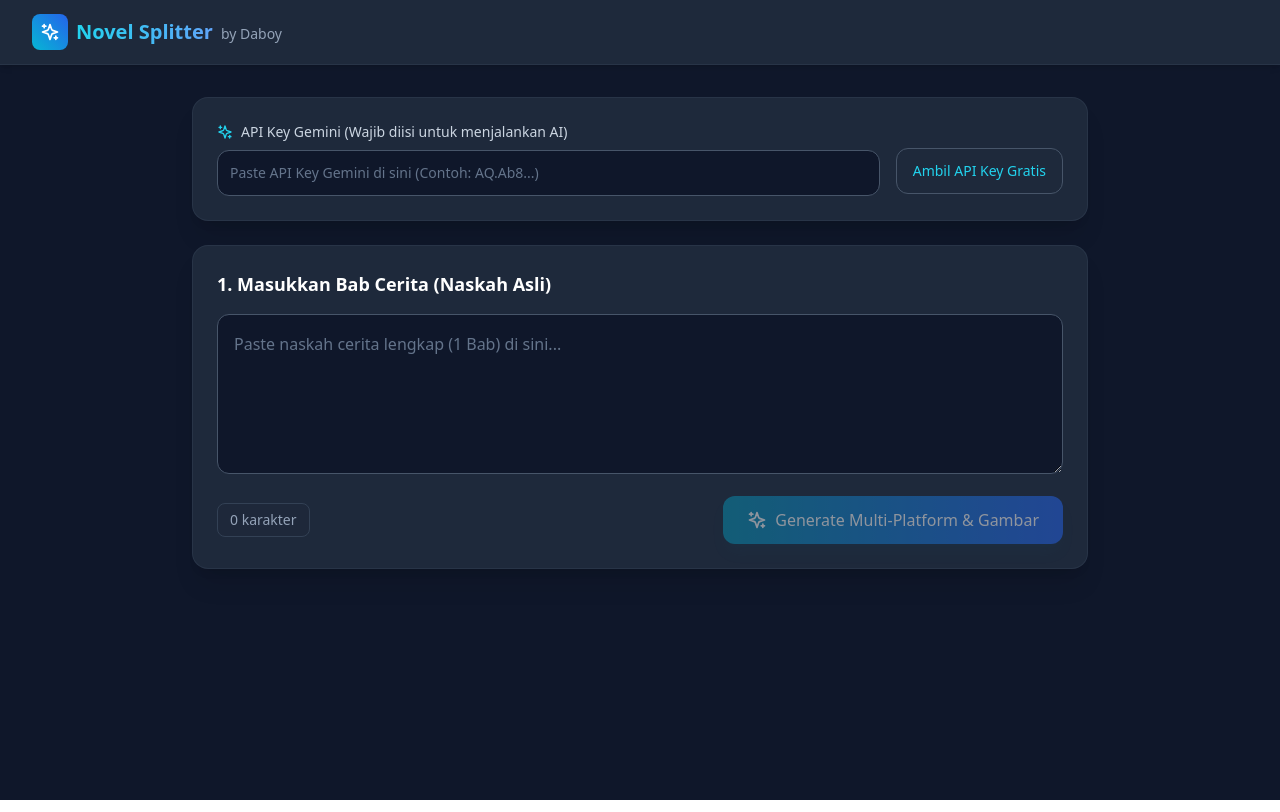
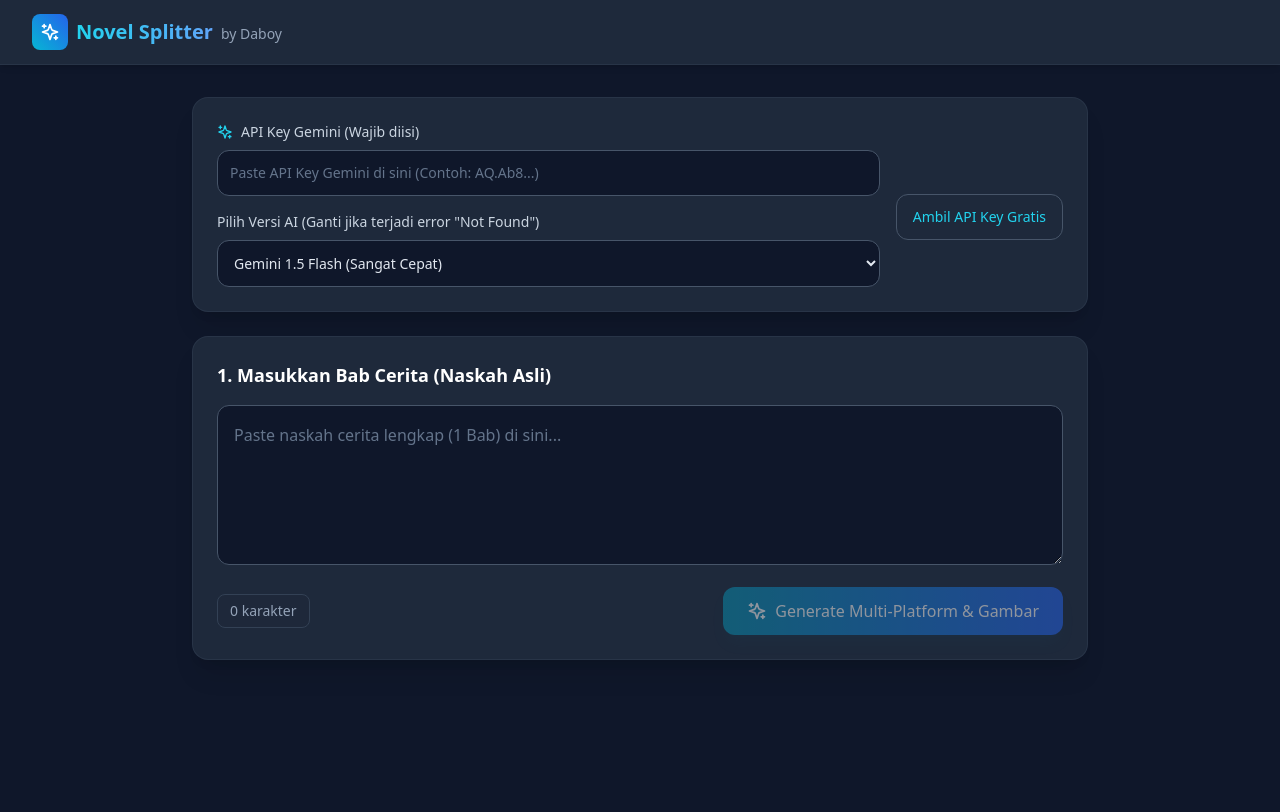
Before and after one commit to triboymustika/novelsplitters, a React (Vite) app: page / in a window 1280 px wide. Built offline with nearby package versions, Linux system fonts and the light colour scheme.

Commit message:
Add model selection and update API key handling

```diff
--- a/src/App.jsx
+++ b/src/App.jsx
@@ -10,11 +10,18 @@ export default function App() {
 
   // Mengambil API Key dari browser pembeli/pengguna (biar nggak usah ngedit kode lagi)
   const [apiKey, setApiKey] = useState(() => localStorage.getItem('gemini_api_key') || '');
+  const [modelName, setModelName] = useState(() => localStorage.getItem('gemini_model') || 'gemini-1.5-flash');
 
   const handleApiKeyChange = (e) => {
     const val = e.target.value;
     setApiKey(val);
     localStorage.setItem('gemini_api_key', val);
+  };
+
+  const handleModelChange = (e) => {
+    const val = e.target.value;
+    setModelName(val);
+    localStorage.setItem('gemini_model', val);
   };
 
   const handleGenerate = async () => {
@@ -40,7 +47,7 @@ export default function App() {
 
     try {
       // 1. Generate text parts using Gemini (Versi Stabil Terbaru flash-latest)
-      const textApiUrl = `https://generativelanguage.googleapis.com/v1beta/models/gemini-1.5-flash-latest:generateContent?key=${apiKey.trim()}`;
+      const textApiUrl = `https://generativelanguage.googleapis.com/v1beta/models/${modelName}:generateContent?key=${apiKey.trim()}`;
 
       const prompt = `
         Kamu adalah editor ahli untuk konten cerita Multi-Platform (Facebook, Instagram, TikTok).
@@ -287,10 +294,11 @@ export default function App() {
       <main className="max-w-[1600px] mx-auto px-4 sm:px-6 lg:px-8 py-8">
         {/* Input API Key Section */}
         <div className="bg-[#1E293B] rounded-2xl p-6 shadow-xl border border-slate-700/50 mb-6 max-w-4xl mx-auto flex flex-col sm:flex-row items-start sm:items-center justify-between gap-4">
-          <div className="flex-1 w-full">
+          <div className="flex-1 w-full space-y-4">
+            <div>
               <label className="block text-sm font-medium text-slate-300 mb-2 flex items-center gap-2">
                 <Sparkles className="w-4 h-4 text-cyan-400" />
-              API Key Gemini (Wajib diisi untuk menjalankan AI)
+                API Key Gemini (Wajib diisi)
               </label>
               <input
                 type="password"
@@ -299,6 +307,21 @@ export default function App() {
                 placeholder="Paste API Key Gemini di sini (Contoh: AQ.Ab8...)"
                 className="w-full bg-[#0F172A] border border-slate-600 rounded-xl p-3 text-slate-200 focus:outline-none focus:ring-2 focus:ring-cyan-500/50 focus:border-cyan-500 transition-all placeholder:text-slate-500 text-sm"
               />
+            </div>
+            <div>
+              <label className="block text-sm font-medium text-slate-300 mb-2 flex items-center gap-2">
+                Pilih Versi AI (Ganti jika terjadi error "Not Found")
+              </label>
+              <select
+                value={modelName}
+                onChange={handleModelChange}
+                className="w-full bg-[#0F172A] border border-slate-600 rounded-xl p-3 text-slate-200 focus:outline-none focus:ring-2 focus:ring-cyan-500/50 focus:border-cyan-500 transition-all text-sm"
+              >
+                <option value="gemini-1.5-flash">Gemini 1.5 Flash (Sangat Cepat)</option>
+                <option value="gemini-1.5-pro">Gemini 1.5 Pro (Lebih Pintar)</option>
+                <option value="gemini-1.0-pro">Gemini 1.0 Pro (Versi Lama Paling Stabil)</option>
+              </select>
+            </div>
           </div>
           <a
             href="https://aistudio.google.com/app/apikey"
```
Lines whose indentation alone changed are shown as unchanged.
